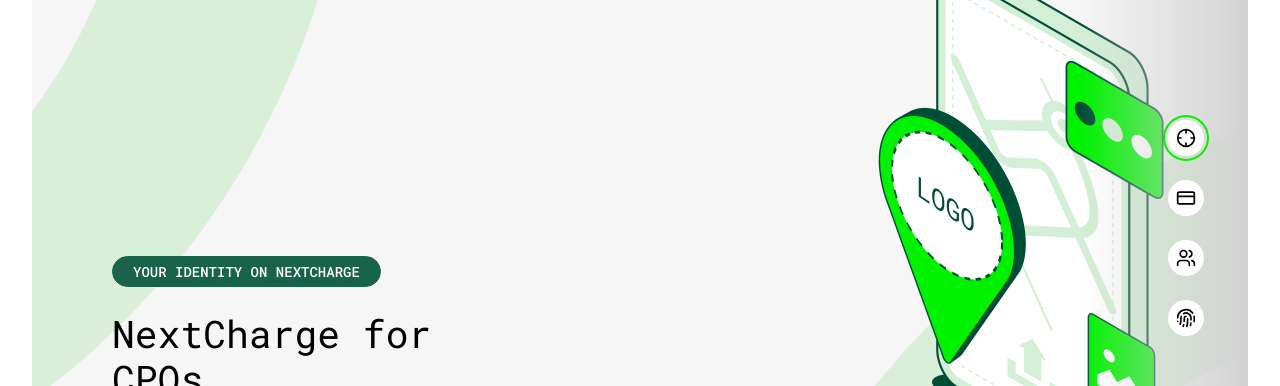
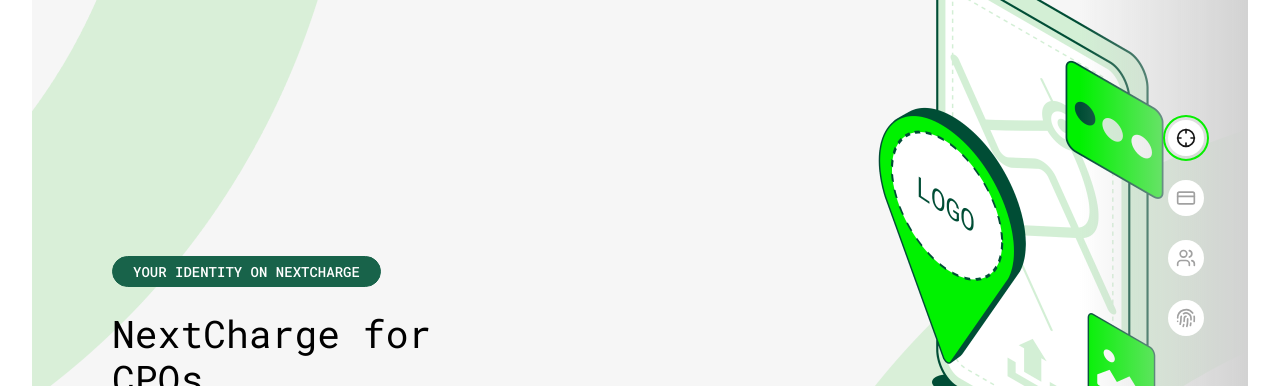
Before and after one commit to kylecraq/ges-staging, a Next.js app: page /en in a window 1280 px wide. Shown: the part 1520-1906 px from the top of the page. Built offline with nearby package versions, Linux system fonts and the light colour scheme.

Commit message:
slider colors

```diff
--- a/src/components/ges-ui/sections/fancy-carousel.tsx
+++ b/src/components/ges-ui/sections/fancy-carousel.tsx
@@ -38,10 +38,10 @@ export function FancyCarousel(props: FancyCarouselProps) {
     type: 'bullets',
     clickable: true,
     bulletActiveClass:
-      'text-neutral-100 outline-2 outline-offset-3 outline-primary-variant',
+      'text-neutral-900 outline-2 outline-offset-3 outline-primary-variant',
     renderBullet: (index, className) => {
       const iconHtml = renderToStaticMarkup(slides[index].icon);
-      return `<span class='${className} transition-all duration-200 ease-slow bg-neutral-0 min-w-4 cursor-pointer p-2 rounded-full [&_svg]:size-5'>${iconHtml}</span>`;
+      return `<span class='${className} text-neutral-400 transition-all duration-200 ease-slow bg-neutral-0 min-w-4 cursor-pointer p-2 rounded-full [&_svg]:size-5'>${iconHtml}</span>`;
     },
   };
 
```
